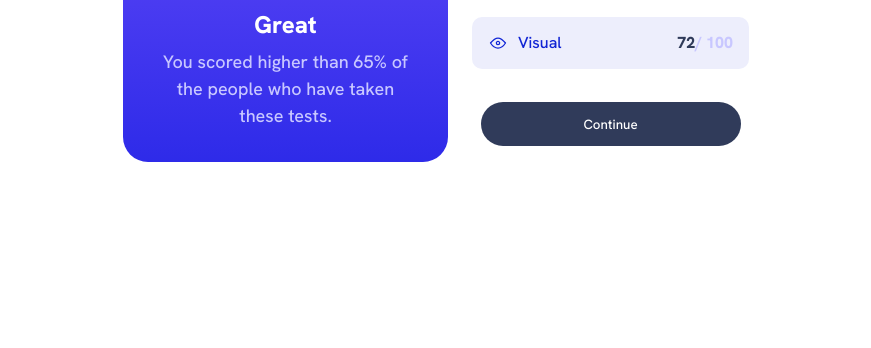
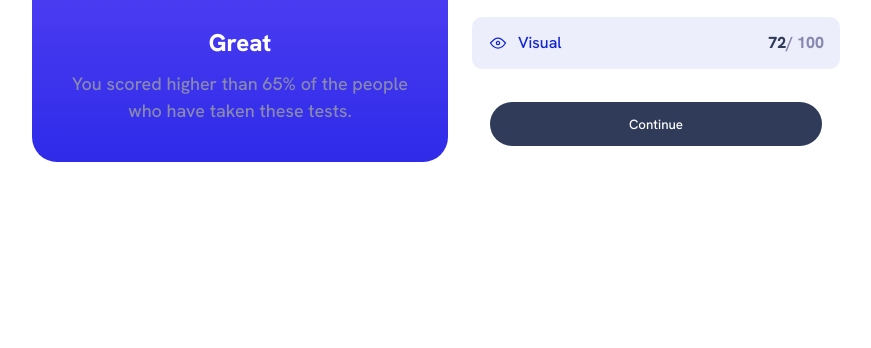
Before and after one commit to ofthewildfire/Results-SummaryJSON-Frontendmentor, a plain HTML site: page index.html in a window 1280 px wide. Shown: the part 452-800 px from the top of the page, without its empty margins (192-1063 px from the left). Drawn offline with Linux system fonts and the light colour scheme.

Commit message:
i dont remember what this change is

```diff
--- a/css/style.css
+++ b/css/style.css
@@ -45,15 +45,15 @@
 
    --white-clr: hsl(0, 0%, 100%);
    --paleBlue-clr: hsl(221, 100%, 96%);
-   --lavender-clr: hsl(241, 100%, 89%);
+   --lavender-clr: hsl(242, 20%, 61%);
    --darkGB-clr: hsl(224, 30%, 27%);
 
 
-   --red-clr: hsl(0, 100%, 67%);
+   --red-clr: hsl(0, 86%, 64%);
    --redAlpha: hsla(0, 100%, 67%, .075);
-   --orange-clr: hsl(39, 100%, 56%);
+   --orange-clr: hsl(39, 81%, 40%);
    --orangeAlpha: hsla(39, 100%, 56%, .075);
-   --teal-clr: hsl(166, 100%, 37%);
+   --teal-clr: hsl(166, 100%, 32%);
    --tealAlpha: hsla(166, 100%, 37%, .075);
    --cobalt-clr: hsl(234, 85%, 45%);
    --cobaltAlpha: hsla(234, 85%, 45%, .075);
@@ -83,6 +83,8 @@
 
 body {
    font-family: var(--ff500);
+   max-width: 1440px;
+   margin: 0 auto;
 }
 
 /* Left panel */
@@ -250,7 +252,7 @@ body {
 
    body {
       display: flex;
-      height: 100vh;
+      min-height: 100vh;
       align-items: center;
       justify-content: center;
       flex-flow: column;
@@ -259,7 +261,7 @@ body {
    .container {
       display: grid;
       grid-template-columns: repeat(2, 1fr);
-      max-width: 650px;
+      max-width: 65%;
       margin: 0 auto;
    }
 
```
